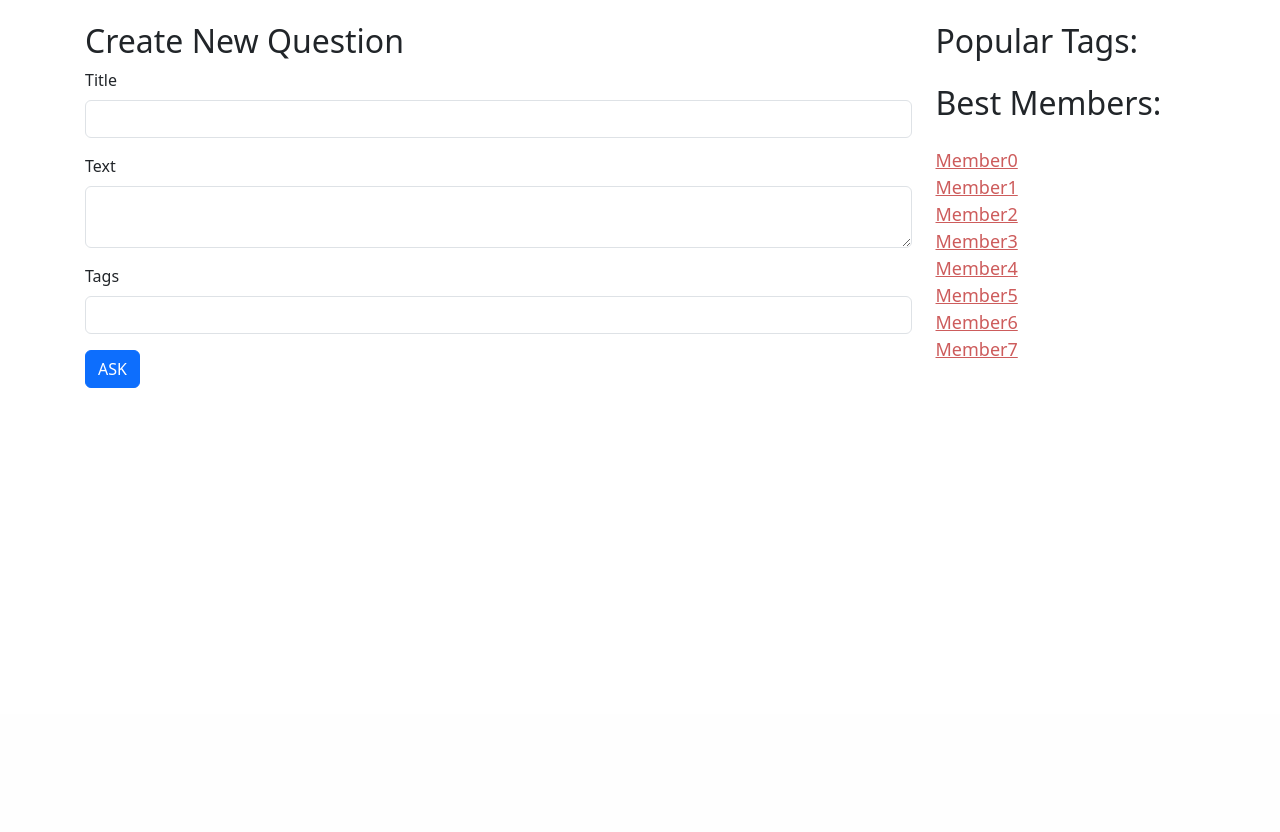
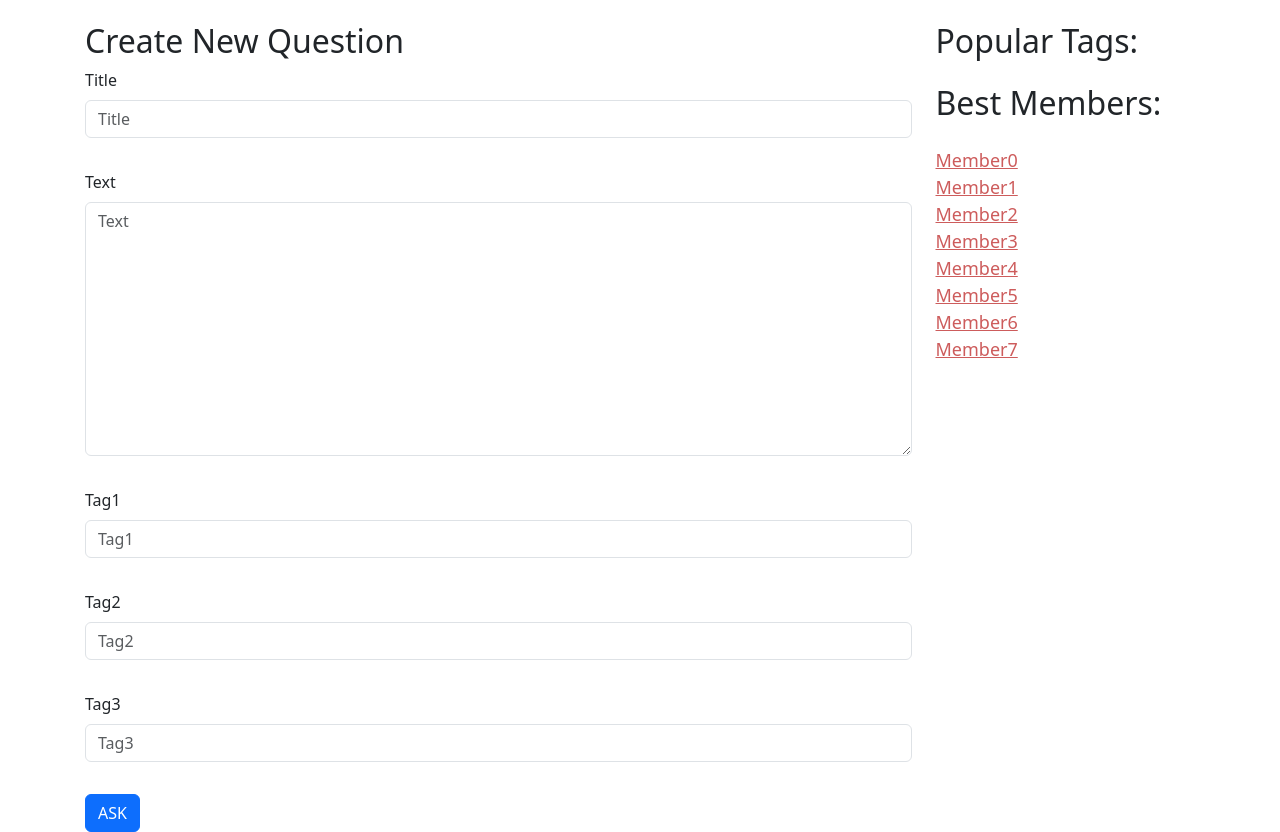
Before and after one commit to Vilinvil/WEB_tp, a Django app: page /askme/new_question/ in a window 1280 px wide. Shown: the part 86-918 px from the top of the page. Before the commit the page ends 474 px from the top, so only its background shows below. Run offline with Django 4.2, Linux system fonts and the light colour scheme; the visitor is signed in with stand-in values (Sample User, id 1); some libraries are stand-ins or nearby versions.

Commit message:
added new_question form

```diff
--- a/askme_ilinskiy/askme/forms.py
+++ b/askme_ilinskiy/askme/forms.py
@@ -35,10 +35,51 @@
         if models.MyUser.objects.filter(profile__username=self.cleaned_data.get('username')).exists():
             raise forms.ValidationError("User with same username exist")
 
-        return self.username
+        return self.cleaned_data.get("username")
 
     def save(self):
         profile = User.objects.create_user(username=self.cleaned_data.get('username'),
                                            email=self.cleaned_data.get('email'),
                                            password=self.cleaned_data.get('password'))
         return models.MyUser.objects.create(profile=profile, avatar=self.cleaned_data.get('avatar'))
+
+
+class NewPostForm(forms.ModelForm):
+    tag1 = forms.CharField(max_length=31, required=False)
+    tag2 = forms.CharField(max_length=31, required=False)
+    tag3 = forms.CharField(max_length=31, required=False)
+    class Meta:
+        model = models.Post
+        fields = ["title", 'text']
+
+    def save(self, username):
+        print(username)
+        user = models.MyUser.objects.get(profile__username=username)
+        post = models.Post.objects.create(title=self.cleaned_data.get('title'), text=self.cleaned_data.get('text'),
+                                          user_id=user)
+
+        tags = []
+        tag1 = self.cleaned_data['tag1']
+        if tag1:
+            tag, created = models.Tag.objects.get_or_create(name=tag1.strip())
+            tag.post.set([post])
+            if created:
+                tags.append(tag)
+
+        tag2 = self.cleaned_data['tag2']
+        if tag2:
+            tag, created = models.Tag.objects.get_or_create(name=tag2.strip())
+            tag.post.set([post])
+            if created:
+                tags.append(tag)
+
+        tag3 = self.cleaned_data['tag3']
+        if tag3:
+            tag, created = models.Tag.objects.get_or_create(name=tag3.strip())
+            tag.post.set([post])
+            if created:
+                tags.append(tag)
+
+        # models.Tag.objects.bulk_create(tags)
+        post.save()
+        return post
--- a/askme_ilinskiy/askme/management/commands/fill_db.py
+++ b/askme_ilinskiy/askme/management/commands/fill_db.py
@@ -4,7 +4,6 @@
 from django.contrib.auth.models import User
 from django.contrib.auth.hashers import make_password
 from django.core.management.base import BaseCommand
-from django.db import transaction
 import datetime
 from faker import Faker
 
--- a/askme_ilinskiy/askme/urls.py
+++ b/askme_ilinskiy/askme/urls.py
@@ -9,6 +9,6 @@
     path("settings/", views.settings, name="settings"),
     path("new_question/", views.new_question, name="new_question"),
     path("tag/<int:tag_id>", views.tags, name="tags"),
-    path("question/<int:user_id>", views.questionById, name="question-by-id"),
+    path("question/<int:question_id>", views.questionById, name="question-by-id"),
     path("logout/", views.logout_user, name="logout")
 ]
--- a/askme_ilinskiy/askme/views.py
+++ b/askme_ilinskiy/askme/views.py
@@ -92,9 +92,6 @@
             print("not login")
             register_form.add_error(None, "User saving error")
 
-        else:
-            print("not form")
-
     context = {'form': register_form}
     return render(request, "register.html", context)
 
@@ -111,20 +108,31 @@
 @authenticated_user
 @login_required
 def new_question(request, context=None):
+    print(request.POST)
+    if request.method == 'GET':
+        new_post_form = forms.NewPostForm()
+    if request.method == 'POST':
+        new_post_form = forms.NewPostForm(request.POST)
+        if new_post_form.is_valid():
+            post = new_post_form.save(request.user)
+            if post:
+                return redirect(reverse('question-by-id', args=[post.id]))
+            print("not new_question")
+            new_post_form.add_error(None, "Can`t create new question")
+
     if context is None:
         context = {}
-    context.update({"best_members": models.BEST_MEMBERS})
+    context.update({"form": new_post_form, "best_members": models.BEST_MEMBERS})
     return render(request, "new_question.html", context)
 
 
 @authenticated_user
 def tags(request, tag_id, context=None):
     tag = models.Tag.objects.get(pk=tag_id)
-    posts = tag.post.all()
-    print(type(posts))
+    posts = tag.post.order_by("-mark").all()
     posts = models.Post.objects.addTags(posts)
-    print(type(posts))
 
+    # Периписать на рандом ???
     tags = models.Tag.objects.all()[:15]
     tags = tags.values()
     cur_tag = models.Tag.objects.get(pk=tag_id)
@@ -136,9 +144,9 @@
 
 
 @authenticated_user
-def questionById(request, user_id, context=None):
+def questionById(request, question_id, context=None):
     try:
-        post = models.Post.objects.get(pk=user_id)
+        post = models.Post.objects.get(pk=question_id)
     except models.Post.DoesNotExist:
         return HttpResponseNotFound()
 
--- a/askme_ilinskiy/templates/new_question.html
+++ b/askme_ilinskiy/templates/new_question.html
@@ -1,35 +1,25 @@
 {% extends "inc/base/base_header.html" %}
+{% load bootstrap5 %}
 
 {% block header_right %}
-{% include  "inc/basic_page/header_right_auth.html" %}
+{% if is_authorized %}
+    {% with "inc/basic_page/header_right_auth.html" as path_header %}
+        {% include path_header %}
+    {% endwith %}
+{% else %}
+    {% with "inc/basic_page/header_right.html" as path_header %}
+        {% include path_header %}
+    {% endwith %}
+{% endif %}
 {% endblock header_right %}
 
 {% block content %}
 <h2 class="mt-5">
     Create New Question
 </h2>
-<form class="row g-3 needs-validation" novalidate>
-    <div class="col-md-12">
-        <label class="form-label">Title</label>
-        <input type="text" class="form-control" required>
-        <div class="invalid-feedback">
-           Enter title
-        </div>
-    </div>
-    <div class="col-md-12">
-        <label class="form-label">Text</label>
-        <textarea class="form-control" required> </textarea>
-        <div class="invalid-feedback">
-            Please enter text
-        </div>
-    </div>
-    <div class="col-md-12">
-        <label class="form-label">Tags</label>
-        <input type="password" class="form-control" required>
-        <div class="invalid-feedback">
-            Enter 3 or lower tags
-        </div>
-    </div>
+<form action="{% url 'new_question' %}" method="POST" class="row g-3 needs-validation">
+    {% csrf_token %}
+    {% bootstrap_form form %}
     <div class="col-12">
         <button class="btn btn-primary" type="submit">ASK</button>
     </div>
```
